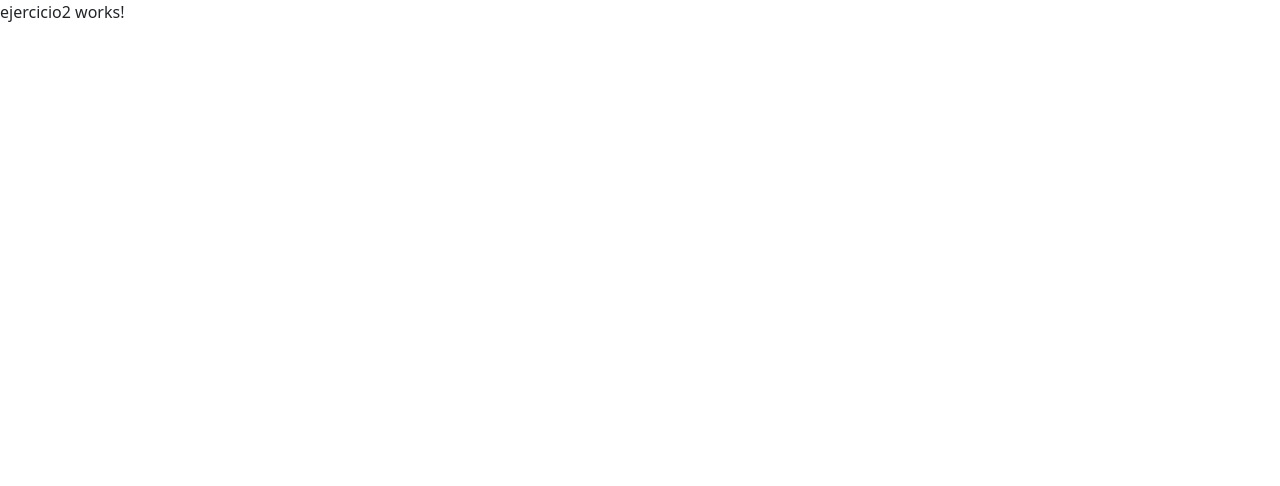
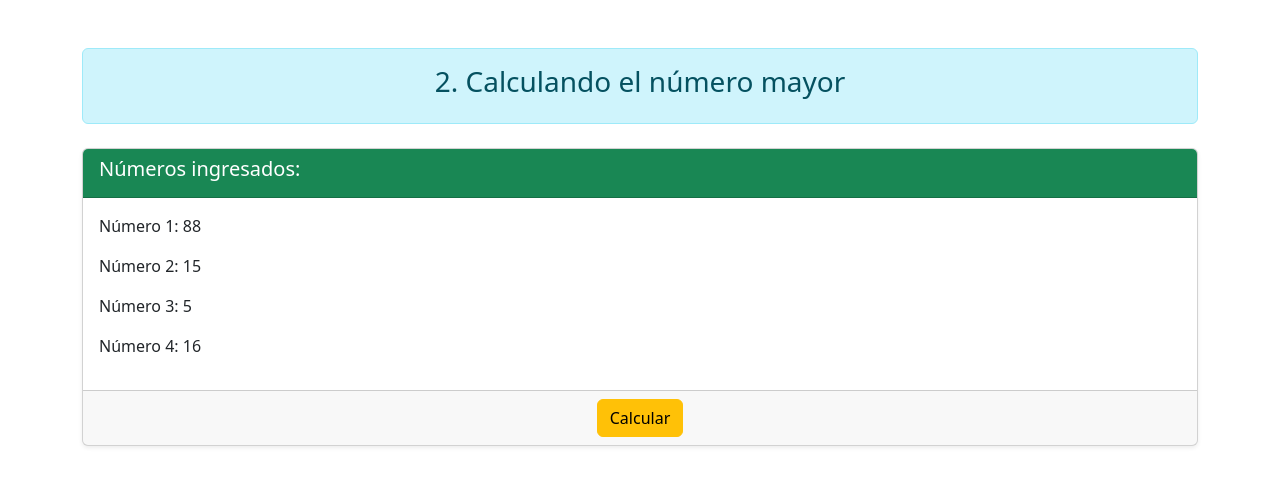
Before and after one commit to SharonLUQ/evaluacion-parcial, an Angular app: page /ejercicio2 in a window 1280 px wide. Shown: the top 486 px of the page. Built offline with nearby package versions, Linux system fonts and the light colour scheme.

Commit message:
ejercicio2 finalizado

```diff
--- a/src/app/ejercicio2/ejercicio2.component.html
+++ b/src/app/ejercicio2/ejercicio2.component.html
@@ -1 +1,27 @@
-<p>ejercicio2 works!</p>
+<div class="container mt-5">
+    <div class="alert alert-info text-center mb-4">
+      <h3>2. Calculando el número mayor</h3>
+    </div>
+    <div class="card shadow-sm mb-4">
+      <div class="card-header bg-success text-white">
+        <h5>Números ingresados:</h5>
+      </div>
+      <div class="card-body">
+        <p>Número 1: {{ numero1 }}</p>
+        <p>Número 2: {{ numero2 }}</p>
+        <p>Número 3: {{ numero3 }}</p>
+        <p>Número 4: {{ numero4 }}</p>
+      </div>
+      <div class="card-footer text-center">
+        <button class="btn btn-warning" (click)="calcularMayor()">Calcular</button>
+      </div>
+    </div>
+    <div *ngIf="resultado" class="card shadow-sm">
+      <div class="card-header bg-info text-white">
+        <h5>Resultado:</h5>
+      </div>
+      <div class="card-body">
+        <p>El número mayor es: <strong>{{ mayor }}</strong></p>
+      </div>
+    </div>
+  </div>
--- a/src/app/ejercicio2/ejercicio2.component.ts
+++ b/src/app/ejercicio2/ejercicio2.component.ts
@@ -1,12 +1,24 @@
+import { CommonModule } from '@angular/common';
 import { Component } from '@angular/core';
 
 @Component({
   selector: 'app-ejercicio2',
   standalone: true,
-  imports: [],
+  imports: [CommonModule],
   templateUrl: './ejercicio2.component.html',
   styleUrl: './ejercicio2.component.css'
 })
 export class Ejercicio2Component {
+  numero1: number = 88;
+  numero2: number = 15;
+  numero3: number = 5;
+  numero4: number = 16;
+  mayor: number = 0;
+  resultado: boolean = false;
+
+  calcularMayor() {
+    this.mayor = Math.max(this.numero1, this.numero2, this.numero3, this.numero4);
+    this.resultado = true;
+  }
 
 }
```
